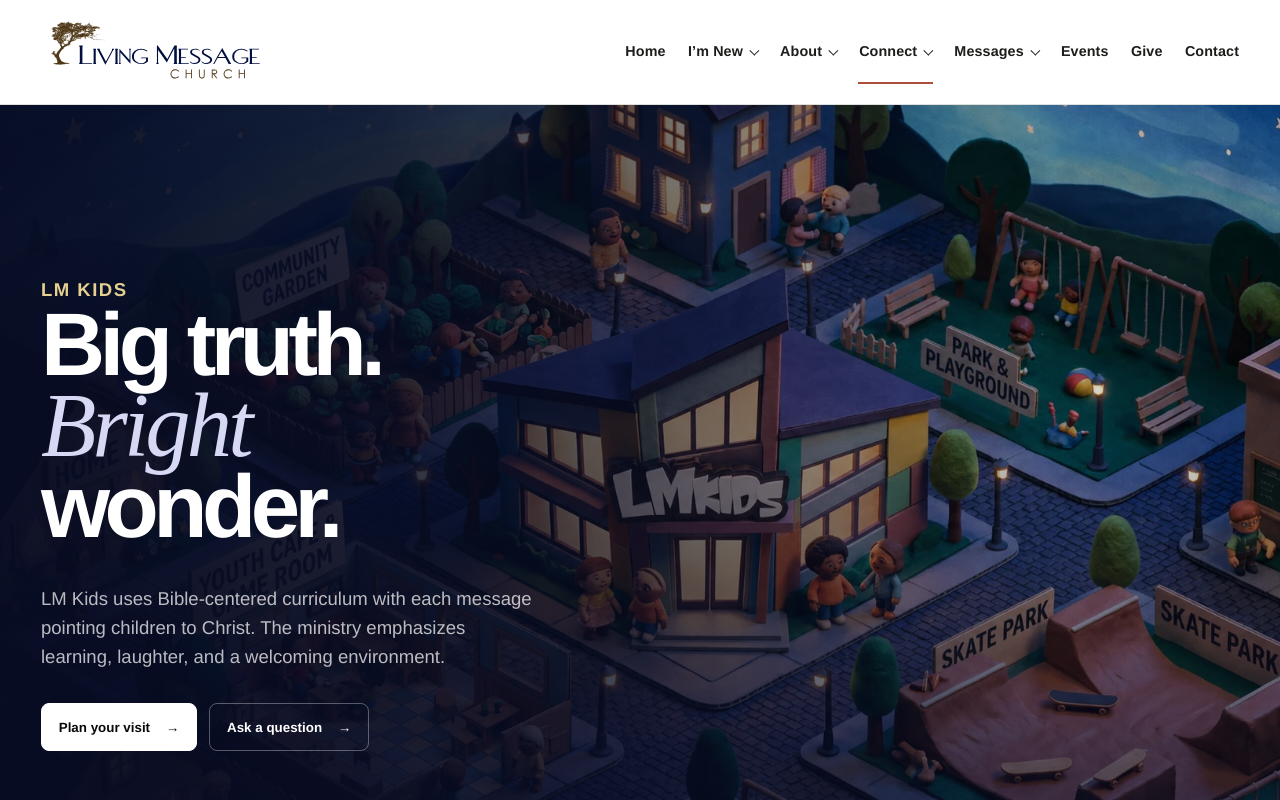
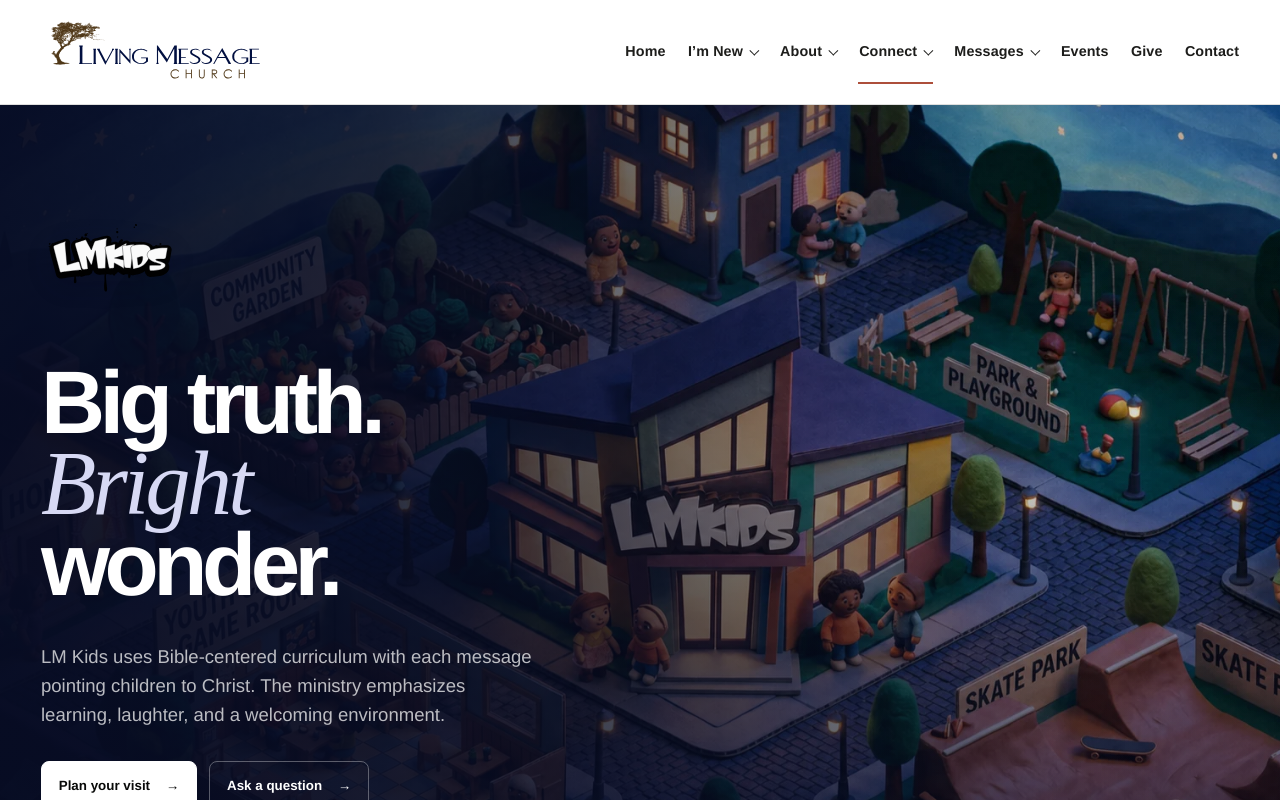
Before and after one commit to living-message-church/living-message-church, a Next.js app: page /lmkids in a window 1280 px wide. Shown: the top 800 px of the page. Built offline with nearby package versions, Linux system fonts and the light colour scheme.

Commit message:
Restore LM Kids hero logo

```diff
--- a/src/components/pages/kids-page.tsx
+++ b/src/components/pages/kids-page.tsx
@@ -22,7 +22,16 @@ export function KidsPage() {
         <div className="kids-hero-scrim" aria-hidden="true" />
         <Container className="kids-hero-layout" size="hero">
           <div className="kids-hero-copy">
-            <Eyebrow>{content.hero.eyebrow}</Eyebrow>
+            <div className="kids-hero-brand">
+              <Image
+                src={content.hero.logo.src}
+                alt={content.hero.logo.alt}
+                width={288}
+                height={288}
+                loading="eager"
+                unoptimized
+              />
+            </div>
             <h1 id="kids-hero-title">
               <span>{content.hero.title.lead}</span>
               <em>{content.hero.title.accent}</em>
--- a/src/styles/globals.css
+++ b/src/styles/globals.css
@@ -814,7 +814,8 @@ button, input, textarea, select { font: inherit; }
 .kids-hero-scrim { position: absolute; z-index: -2; inset: 0; background: linear-gradient(90deg, rgb(7 12 35 / 0.96) 0%, rgb(7 12 35 / 0.83) 30%, rgb(7 12 35 / 0.44) 58%, rgb(7 12 35 / 0.08) 82%), linear-gradient(180deg, rgb(7 12 35 / 0.08) 40%, rgb(7 12 35 / 0.64) 100%); }
 .kids-hero-layout { padding-block: clamp(4.5rem, 7vw, 6.5rem); }
 .kids-hero-copy { position: relative; z-index: 2; max-width: 38rem; }
-.kids-hero-copy > .eyebrow { color: var(--color-gold); }
+.kids-hero-brand { width: clamp(8.5rem, 9.5vw, 11rem); margin-bottom: clamp(1.5rem, 2.5vw, 2.25rem); opacity: 0.98; }
+.kids-hero-brand img { display: block; width: 100%; height: auto; filter: drop-shadow(0 0.4rem 0.9rem rgb(3 5 24 / 0.2)); }
 .kids-hero-copy h1 { display: grid; max-width: 8.4ch; gap: 0.035em; margin: 0; font-size: clamp(3.8rem, 2.15rem + 4.25vw, 6.55rem); font-weight: 700; letter-spacing: -0.062em; line-height: 0.9; text-wrap: balance; }
 .kids-hero-copy h1 span, .kids-hero-copy h1 em { display: block; }
 .kids-hero-copy h1 em { color: #d7d9f4; font-family: "Iowan Old Style", Baskerville, "Times New Roman", serif; font-size: 1.02em; font-style: italic; font-weight: 400; letter-spacing: -0.042em; line-height: 0.84; }
@@ -1080,6 +1081,7 @@ button, input, textarea, select { font: inherit; }
   .kids-hero-scrim { background: linear-gradient(180deg, rgb(7 12 35 / 0.16) 0%, rgb(7 12 35 / 0.58) 45%, rgb(7 12 35 / 0.96) 100%); }
   .kids-hero-layout { width: calc(100% - 3rem); align-self: end; padding-block: var(--space-7); }
   .kids-hero-copy { max-width: 38rem; margin-inline: auto; text-align: center; }
+  .kids-hero-brand { width: clamp(8rem, 30vw, 10rem); margin-inline: auto; }
   .kids-hero-copy h1 { max-width: 8ch; gap: 0.08em; margin-inline: auto; font-size: clamp(3.35rem, 14.5vw, 4.8rem); line-height: 0.9; }
   .kids-hero-copy h1 em { line-height: 0.86; }
   .kids-hero-copy > p { margin-inline: auto; font-size: clamp(1.05rem, 4.5vw, 1.22rem); }
```
